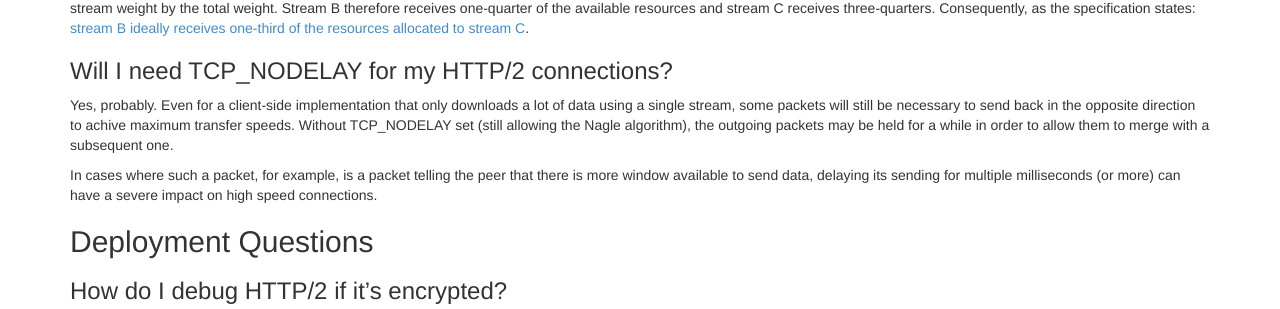
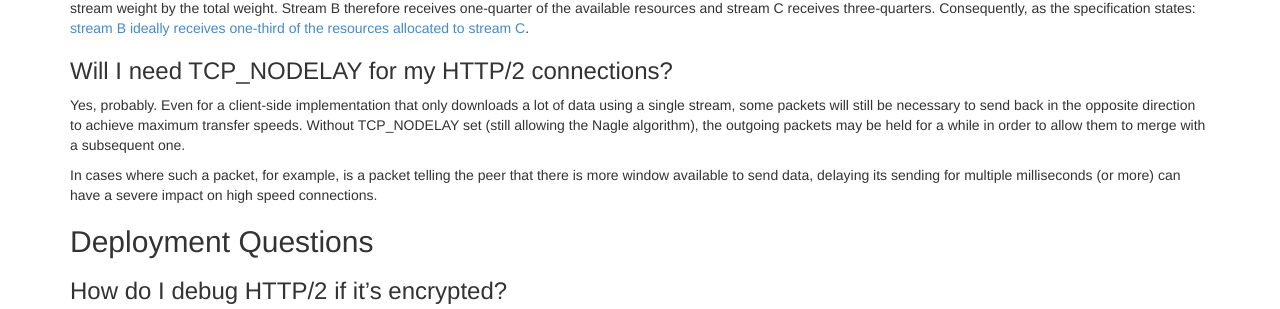
Before and after one commit to http2/http2.github.io, a Jekyll site: the page built from faq/index.md, in a window 1280 px wide and 900 px high, scrolled down 5021 px. Shown: the part 245-554 px from the top of the window. Built offline with Jekyll 4.4.1, drawn with Linux system fonts in a browser that asks for light colours; some of the changed text lies outside the part shown.

Commit message:
Spelling fixes

```diff
--- a/faq/index.md
+++ b/faq/index.md
@@ -276,7 +276,7 @@ No.  Stream B has weight 4, stream C has weight 12.  To determine the proportion
 
 Yes, probably.  Even for a client-side implementation that only downloads a
 lot of data using a single stream, some packets will still be necessary to
-send back in the opposite direction to achive maximum transfer speeds. Without
+send back in the opposite direction to achieve maximum transfer speeds. Without
 TCP_NODELAY set (still allowing the Nagle algorithm), the outgoing packets may
 be held for a while in order to allow them to merge with a subsequent one.
 
```
Also changed, not shown: other parts of faq/index.md (+1 -1 lines).
